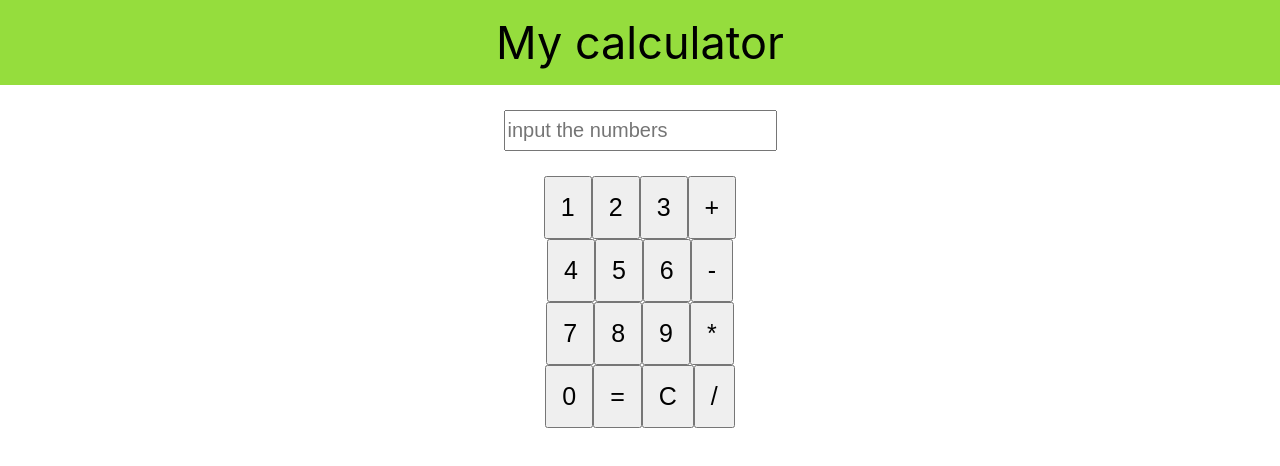
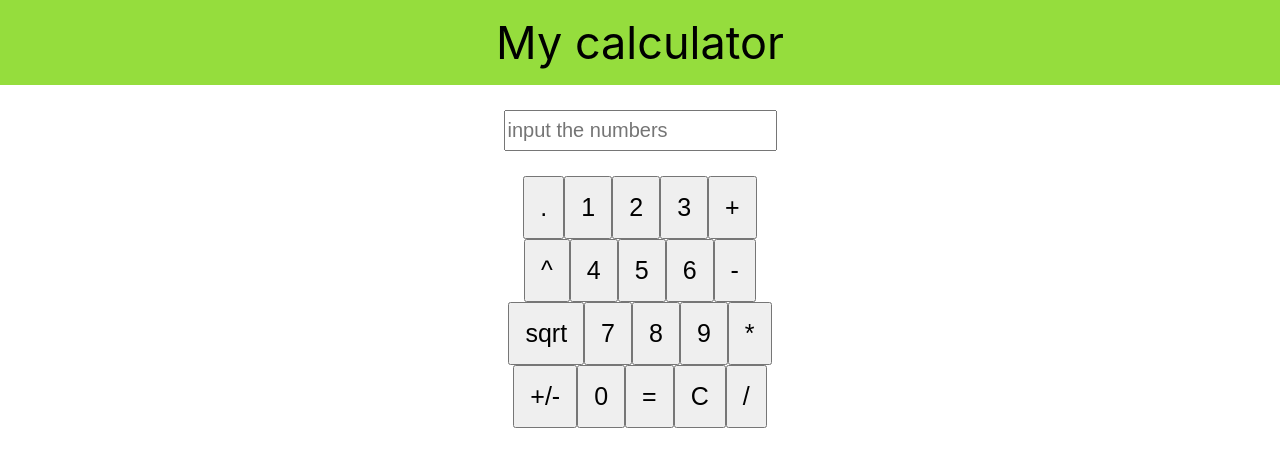
Before and after one commit to OxanaDanilova/Calculator, a React (Create React App) app in the folder my-calculator/: page / in a window 1280 px wide. Shown: the top 466 px of the page. Built offline with nearby package versions, Linux system fonts and the light colour scheme.

Commit message:
feat: add ability to work with negativ numbers, float numbers, sqrt and pow

```diff
--- a/my-calculator/src/Components/Buttons/Buttons.js
+++ b/my-calculator/src/Components/Buttons/Buttons.js
@@ -16,7 +16,15 @@ class Buttons extends Component {
 
         case '*': return Number(firstNum)*Number(secondNum);
 
-        case '/': return Number(firstNum)/Number(secondNum);
+        case '/': if (Number(secondNum)!==0) {
+          return Number(firstNum)/Number(secondNum);
+        } else {
+          return '';
+        }
+
+        case '^': return Math.pow(Number(firstNum),Number(secondNum));
+
+        case 'sqrt': return Math.sqrt(Number(firstNum));
 
         default:
           break;
@@ -43,11 +51,49 @@ class Buttons extends Component {
           this.operationSign = '';
 
       }
-      if (number==='+' || number==='-' || number==='*' || number==='/') {
+      if ( number==='sqrt') {
+        this.operationSign = 'sqrt';
+        this.showValue = operation(this.firstNumber, this.secondNumber, this.operationSign);
+        this.firstNumber = this.showValue;
+        this.secondNumber = '';
+
+    }
+      if (number==='+' || number==='-' || number==='*' || number==='/' || number==='^') {
         this.operationSign = number;
         this.showValue = this.operationSign;
      }
+     if (number==='C') {
+      this.firstNumber = '';
+      this.secondNumber = '';
+      this.operationSign = '';
+      this.showValue = '';
+   }
+   if (number==='+/-') {
+      this.showValue =Number(this.showValue)*(-1);
+    if (!this.operationSign) {
+      this.firstNumber = this.showValue;
+    } else {
+      this.secondNumber = this.showValue;
     }
+
+ }
+
+     if (number === '.') {
+
+      if (!this.operationSign && this.firstNumber.indexOf('.')===-1) {
+        console.log(this.firstNumber.indexOf('.'));
+        this.firstNumber += String(number);
+        this.showValue = this.firstNumber;
+      } else {
+        if (this.operationSign && this.secondNumber.indexOf('.')===-1){
+        console.log('zakonsolim vse tut naher part 2');
+        console.log(this.secondNumber.indexOf('.'));
+        this.secondNumber += String(number);
+        this.showValue = this.secondNumber;
+        }
+      }
+    }
+   }
 
 
       /* if (number==='=') {
@@ -68,24 +114,28 @@ class Buttons extends Component {
       <>
        {trickyInput}
       <div>
+          <button onClick={() => handleClick('.')}>.</button>
           <button onClick={() => handleClick(1)}>1</button>
           <button onClick={() => handleClick(2)}>2</button>
           <button onClick={() => handleClick(3)}>3</button>
           <button onClick={() => handleClick('+')}>+</button>
       </div>
         <div>
+        <button onClick={() => handleClick('^')}>^</button>
         <button onClick={() => handleClick(4)}>4</button>
         <button onClick={() => handleClick(5)}>5</button>
         <button onClick={() => handleClick(6)}>6</button>
         <button onClick={() => handleClick('-')}>-</button>
     </div>
        <div>
+       <button onClick={() => handleClick('sqrt')}>sqrt</button>
        <button onClick={() => handleClick(7)}>7</button>
        <button onClick={() => handleClick(8)}>8</button>
        <button onClick={() => handleClick(9)}>9</button>
        <button onClick={() => handleClick('*')}>*</button>
    </div>
      <div>
+     <button onClick={() => handleClick('+/-')}>+/-</button>
      <button onClick={() => handleClick(0)}>0</button>
      <button onClick={() => handleClick('=')}>=</button>
      <button onClick={() => handleClick('C')}>C</button>
```
Also changed, not shown: 2 other files (tests, documents, lock files or other folders).
